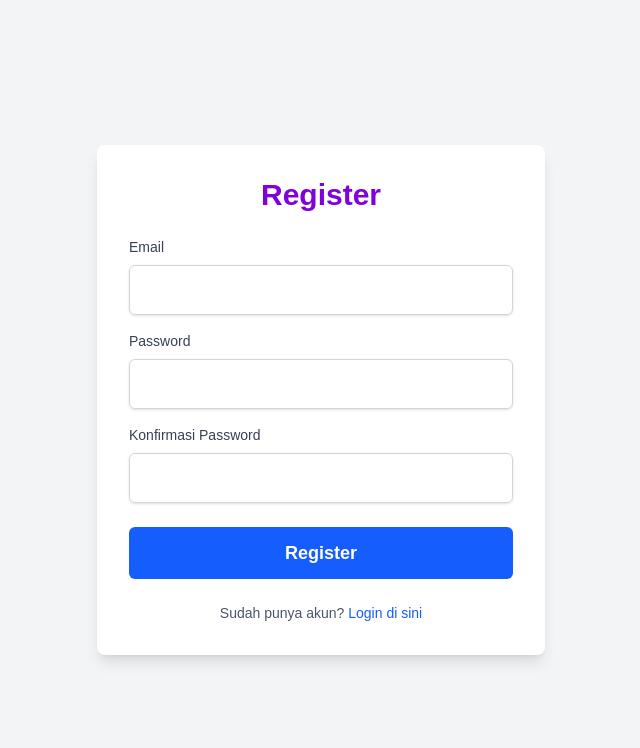
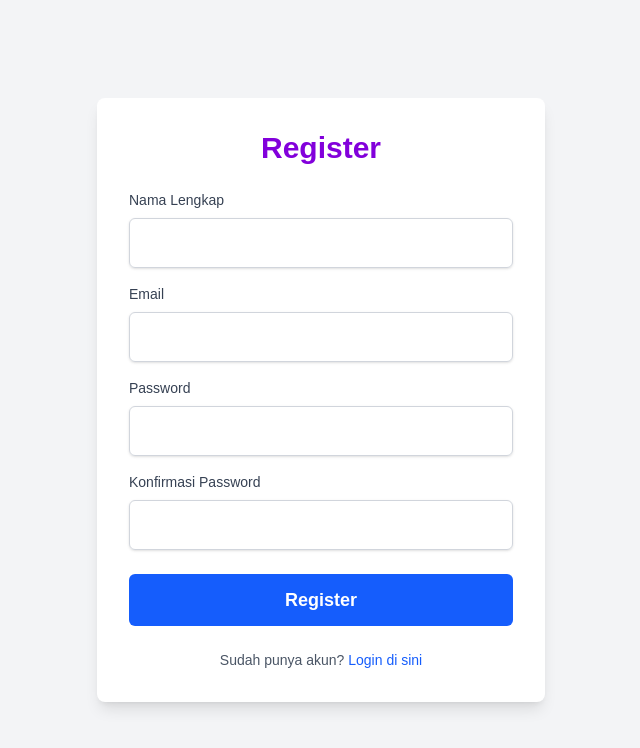
Before and after one commit to alifmusthofa354/control-bacaan, a Next.js app: page /register in a window 1280 px wide. Shown: the top 748 px of the page, without its empty margins (319-959 px from the left). Built offline with nearby package versions, Linux system fonts and the light colour scheme; no server answers.

Commit message:
input name

```diff
--- a/app/api/auth/register/route.ts
+++ b/app/api/auth/register/route.ts
@@ -7,12 +7,12 @@ import { generateToken } from "@/lib/auth";
 
 export async function POST(request: NextRequest) {
   try {
-    const { username, password } = await request.json(); // Menggunakan 'username' dan 'password' sesuai frontend Anda
+    const { username, password, name } = await request.json(); // Menggunakan 'username', 'password', dan 'name' sesuai frontend Anda
 
     // --- Validasi Input ---
-    if (!username || !password) {
+    if (!username || !password || !name) {
       return NextResponse.json(
-        { message: "Username and password are required" },
+        { message: "Username, password, and name are required" },
         { status: 400 }
       );
     }
@@ -69,6 +69,7 @@ export async function POST(request: NextRequest) {
       .insert({
         email: username, // Simpan 'username' sebagai 'email' di DB
         password: hashedPassword, // Simpan password (atau hashed password)
+        name: name, // Tambahkan kolom nama
         // Tambahkan kolom lain yang relevan seperti 'created_at', 'role', dll.
       })
       .select("id,email") // Ambil kembali email user yang baru dibuat
--- a/app/register/page.tsx
+++ b/app/register/page.tsx
@@ -10,6 +10,7 @@ export default function RegisterPage() {
   const [username, setUsername] = useState("");
   const [password, setPassword] = useState("");
   const [confirmPassword, setConfirmPassword] = useState("");
+  const [name, setName] = useState("");
   const [loading, setLoading] = useState(false);
   const { login } = useAuth(); // Ambil fungsi login dari AuthProvider
 
@@ -30,7 +31,7 @@ export default function RegisterPage() {
         headers: {
           "Content-Type": "application/json",
         },
-        body: JSON.stringify({ username, password }),
+        body: JSON.stringify({ username, password, name }),
       });
 
       if (res.ok) {
@@ -65,6 +66,23 @@ export default function RegisterPage() {
         </h2>
 
         <form onSubmit={handleRegister}>
+          <div className="mb-4">
+            <label
+              htmlFor="name"
+              className="mb-2 block text-sm font-medium text-gray-700"
+            >
+              Nama Lengkap
+            </label>
+            <input
+              type="text"
+              id="name"
+              className="w-full rounded-md border border-gray-300 p-3 shadow-sm focus:border-blue-500 focus:ring-blue-500"
+              value={name}
+              onChange={(e) => setName(e.target.value)}
+              required
+            />
+          </div>
+
           <div className="mb-4">
             <label
               htmlFor="username"
```
